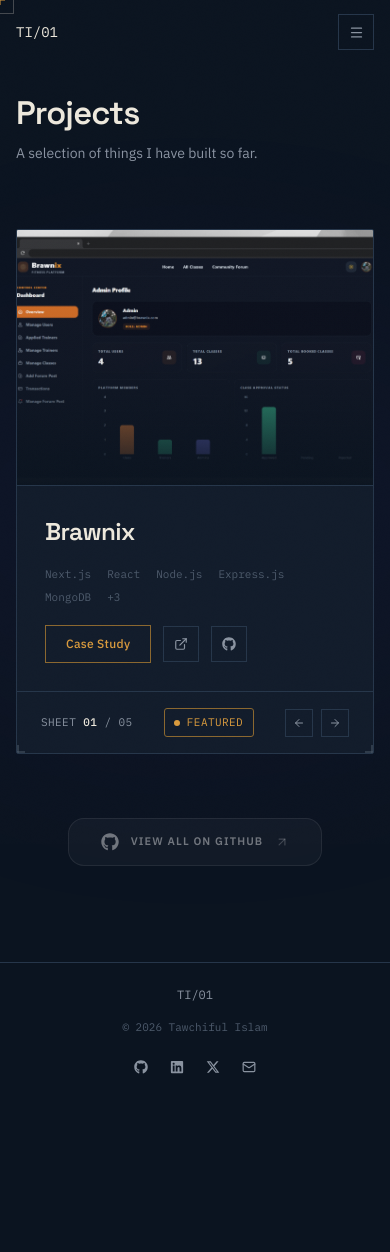
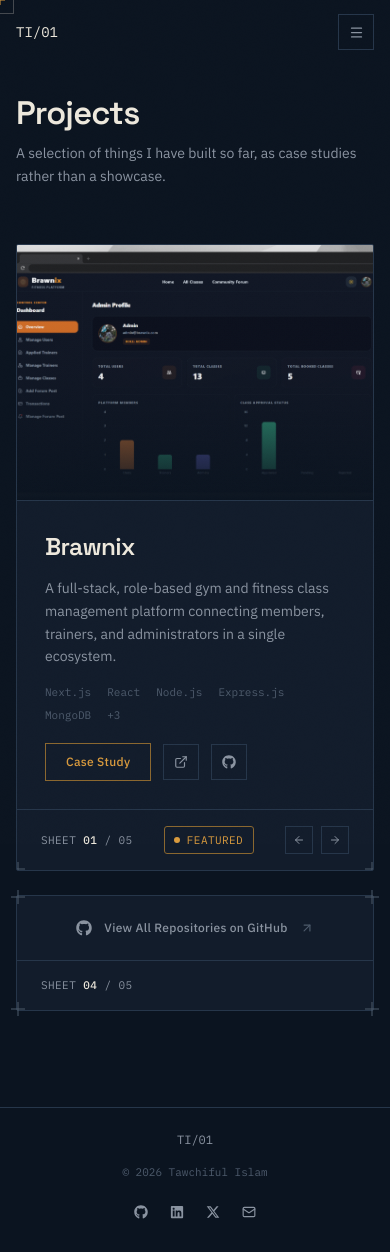
Before and after one commit to tawchifulislam/portfolio, a Next.js app: page /projects in a window 390 px wide. Before the commit the page ends 1107 px from the top, so only its background shows below. Built offline with nearby package versions, Linux system fonts and the light colour scheme.

Commit message:
refactor: streamline ProjectsPage and remove unused code

```diff
--- a/src/app/projects/page.jsx
+++ b/src/app/projects/page.jsx
@@ -1,53 +1,12 @@
-'use client';
+import { getAllProjectsMeta } from '@/lib/projects';
+import Projects from '@/components/sections/Projects';
 
-import { projects } from '@/lib/data';
-import ProjectStack from '@/components/ui/ProjectCard';
-import { FaGithub } from 'react-icons/fa';
-import { ArrowUpRight } from 'lucide-react';
-import SectionTitle from '@/components/ui/SectionTitle';
+export const metadata = {
+  title: 'Projects - Tawchiful Islam',
+  description: 'A selection of full-stack projects, presented as case studies.',
+};
 
-export default function Projects() {
-  return (
-    <section
-      id="projects"
-      className="relative py-24 overflow-hidden px-4 sm:px-6"
-    >
-      <div className="absolute top-1/3 left-1/2 -translate-x-1/2 w-150 h-100 bg-violet-600/4 rounded-full blur-[120px] pointer-events-none" />
-
-      <div className="max-w-7xl mx-auto">
-        <SectionTitle
-          title="Projects"
-          subtitle="A selection of things I have built so far."
-        />
-
-        <div className="mt-16 flex justify-center">
-          <div className="w-full max-w-2xl">
-            <ProjectStack projects={projects} />
-          </div>
-        </div>
-
-        {/* GitHub CTA */}
-        <div className="mt-16 flex justify-center">
-          <a
-            href="https://github.com/tawchifulislam?tab=repositories"
-            target="_blank"
-            rel="noopener noreferrer"
-            className="group flex items-center gap-3 px-8 py-3.5 rounded-2xl bg-white/3 border border-white/8 hover:border-violet-500/30 transition-all duration-300"
-          >
-            <FaGithub
-              size={18}
-              className="text-white/40 group-hover:text-white transition-colors duration-300"
-            />
-            <span className="text-[11px] font-bold uppercase tracking-widest text-white/40 group-hover:text-white transition-colors duration-300">
-              View All on GitHub
-            </span>
-            <ArrowUpRight
-              size={14}
-              className="text-white/20 group-hover:text-violet-400 transition-colors duration-300"
-            />
-          </a>
-        </div>
-      </div>
-    </section>
-  );
+export default function ProjectsPage() {
+  const projects = getAllProjectsMeta();
+  return <Projects projects={projects} />;
 }
```
